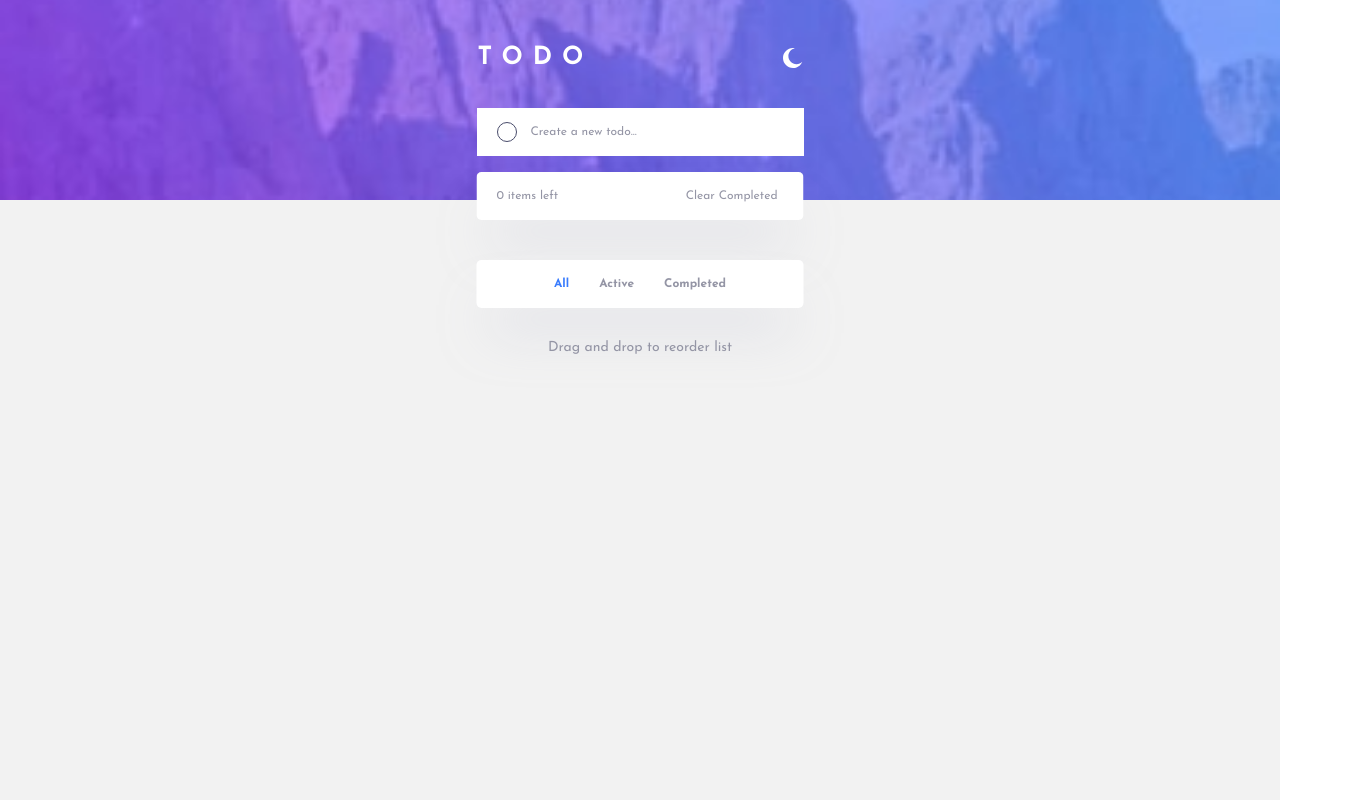
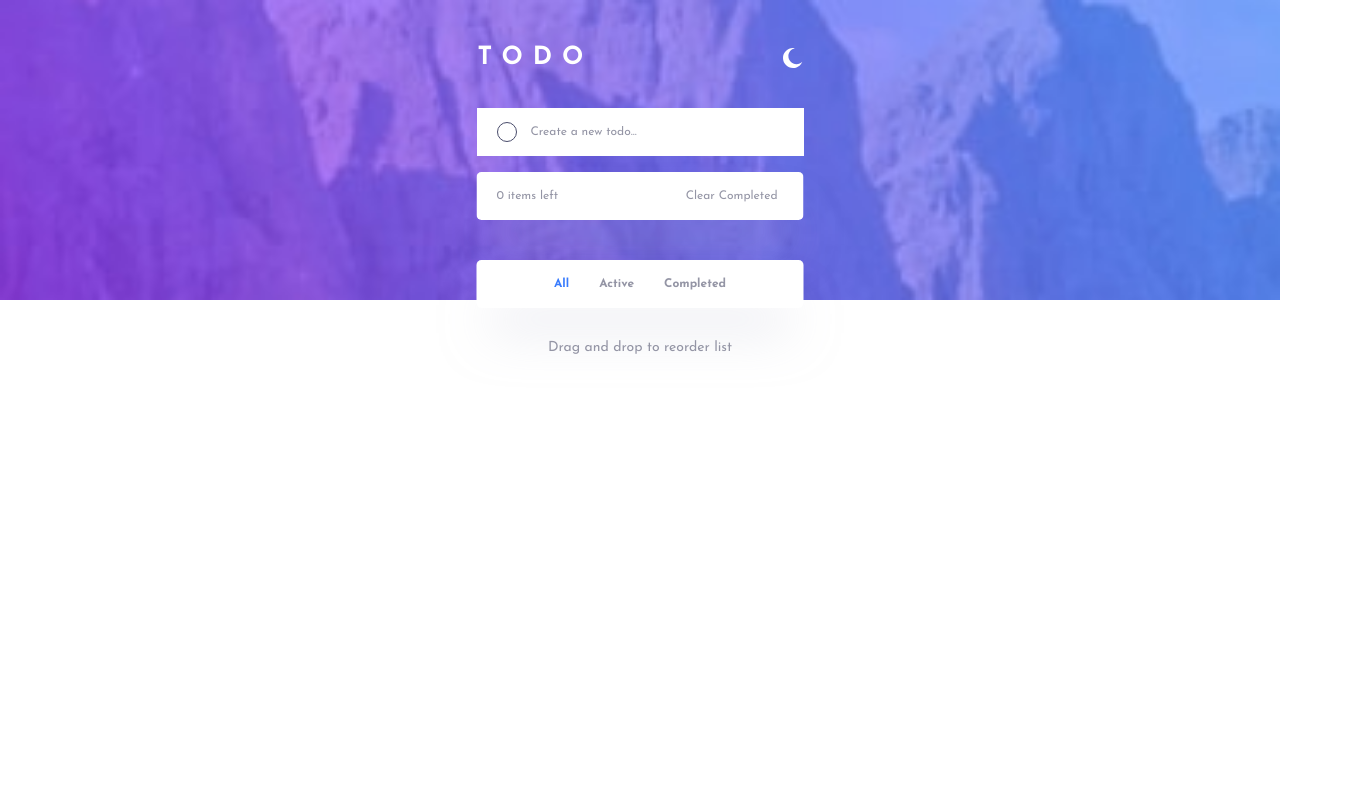
Before and after one commit to danielopq/todo-react, a React app: page / in a window 1280 px wide. Shown: the top 800 px of the page, 1360 px wide, since content can reach past the window. Built offline with nearby package versions, Linux system fonts and the light colour scheme; the HTML template or start-up script is replaced by a standard one.

Commit message:
infoBar.jsx - cleaning code

```diff
--- a/src/App.css
+++ b/src/App.css
@@ -27,9 +27,24 @@
   box-sizing: border-box;
 }
 
+body{
+  width: 100vw;
+  height: 100vh;
+  display: flex;
+  flex-direction: column;
+  align-items: center;
+  justify-content: center;
+  /* background-color: #FAFAFA; */
+  background-color: red;
+}
+
 p{
   margin: 0px;
   padding:0px;
+}
+
+button {
+  cursor: pointer;
 }
 
 /*------------ CONTAINERS ------------*/
@@ -53,16 +68,6 @@ p{
 }
 
 /*------------ BUTTONS ------------*/
-
-button:hover {
-  cursor: pointer;
-}
-
-.clear-bt {
-  font: 400 12px/0px 'Josefin Regular';
-  background-color: transparent;
-  border: none;
-}
 
 .bt-filter {
   font: 700 12px/0px 'Josefin Bold';
@@ -108,8 +113,8 @@ button:hover {
 /*###################### HEADER ######################*/
 
 header {
-  width: 100vw;
-  height: 200px;
+  width: 1440px;
+  height: 300px;
   display: flex;
   flex-direction: column;
   align-items: center;
@@ -136,6 +141,7 @@ header {
 
 #newTodo{
   border-radius: 5px;
+  margin-top: 40px;
 }
 
 h1 {
@@ -145,15 +151,12 @@ h1 {
   letter-spacing: 10px;
 }
 
-#newTodo {
-  margin-top: 40px;
-}
 
 /*###################### MAIN ######################*/
 
 main {
-  width: 100vw;
-  height: 100vh;
+  width: 1440px;
+  height: 100%;
   background-color: #F2F2F2;
 }
 
@@ -179,21 +182,6 @@ main {
   box-shadow: none;
 }
 
-#info-bar {
-  margin: 0px;
-  font: 400 12px/0px 'Josefin Regular';
-  color: #9495A5;
-  justify-content: space-between !important;
-}
-
-.info-light-mode{
-  color: var(--light-mode-bt-color);
-}
-
-.info-dark-mode{
-  color: var(--dark-mode-bt-color);
-}
-
 menu{
   justify-content: center !important;
   margin: 16px 0px 0px;
--- a/src/App.jsx
+++ b/src/App.jsx
@@ -4,7 +4,7 @@ import SkinSwitch from './assets/components/SkinSwitch/SkinSwitch';
 import CreateTodo from './assets/components/CreateTodo/CreateTodo';
 import TodoList from './assets/components/TodoList/TodoList';
 import TodoFilter from './assets/components/TodoFilter/TodoFilter';
-import TodoCompleted from './assets/components/TodoCompleted/TodoCompleted';
+import InfoBar from './assets/components/InfoBar/InfoBar';
 
 
 // const initialStateTodos = [
@@ -88,7 +88,7 @@ function App() {
         <section id="main-cont">
           <div id="todoViewer" className='view-light-mode'>
             <TodoList todos={filterTodos()} removeTodo={removeTodo} updateTodo={updateTodo} mode={mode} />
-            <TodoCompleted uncompletedTodos={uncompletedTodos} clearCompleted={clearCompleted} />
+            <InfoBar mode={mode} uncompletedTodos={uncompletedTodos} clearCompleted={clearCompleted} />
           </div>
           <TodoFilter setFilter={setFilter} mode={mode} />
           <p className='bottom-text'>Drag and drop to reorder list</p>
--- /dev/null
+++ b/src/assets/components/InfoBar/InfoBar.jsx
@@ -0,0 +1,11 @@
+import './infoBar.css'
+const InfoBar = ({mode,uncompletedTodos,clearCompleted}) => {
+    return (
+        <div id="infoBar" style={{backgroundColor: mode === 'dark' ? '#25273D' : 'white'}}>
+            <p id="info" name="info">{uncompletedTodos} items left</p>
+            <button id="clear-bt" onClick={clearCompleted}>Clear Completed</button>
+        </div>
+    )
+}
+
+export default InfoBar;
--- /dev/null
+++ b/src/assets/components/InfoBar/infoBar.css
@@ -0,0 +1,17 @@
+#infoBar {
+    width: 327px;
+    height: 48px;
+    padding: 0px 20px;
+    display: inline-flex;
+    align-items: center;
+    justify-content: space-between;
+    font: 400 12px/0px 'Josefin Regular';
+    color: #9495A5;
+  }
+
+  #clear-bt {
+    font: 400 12px/0px 'Josefin Regular';
+    background-color: transparent;
+    border: none;
+    color: #9495A5;
+  }
--- a/src/assets/components/TodoCompleted/TodoCompleted.jsx
+++ /dev/null
@@ -1,10 +0,0 @@
-const TodoCompleted = ({uncompletedTodos,clearCompleted}) => {
-    return (
-        <div id="info-bar" className='container bg-light-mode'>
-            <p id="info" className="info-light-mode" name="info">{uncompletedTodos} items left</p>
-            <button className="clear-bt bt-light-mode" onClick={clearCompleted}>Clear Completed</button>
-        </div>
-    )
-}
-
-export default TodoCompleted;
```
